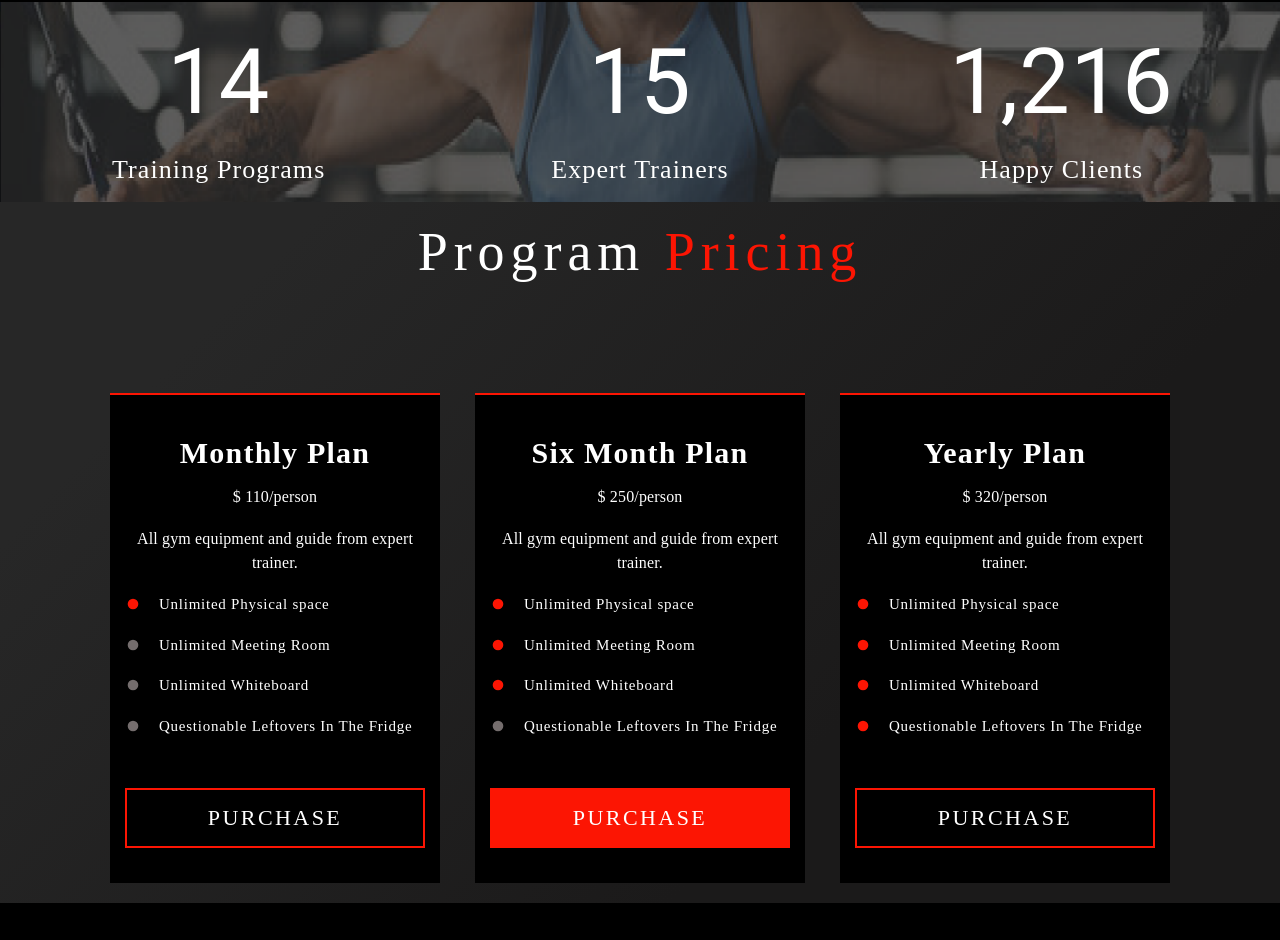
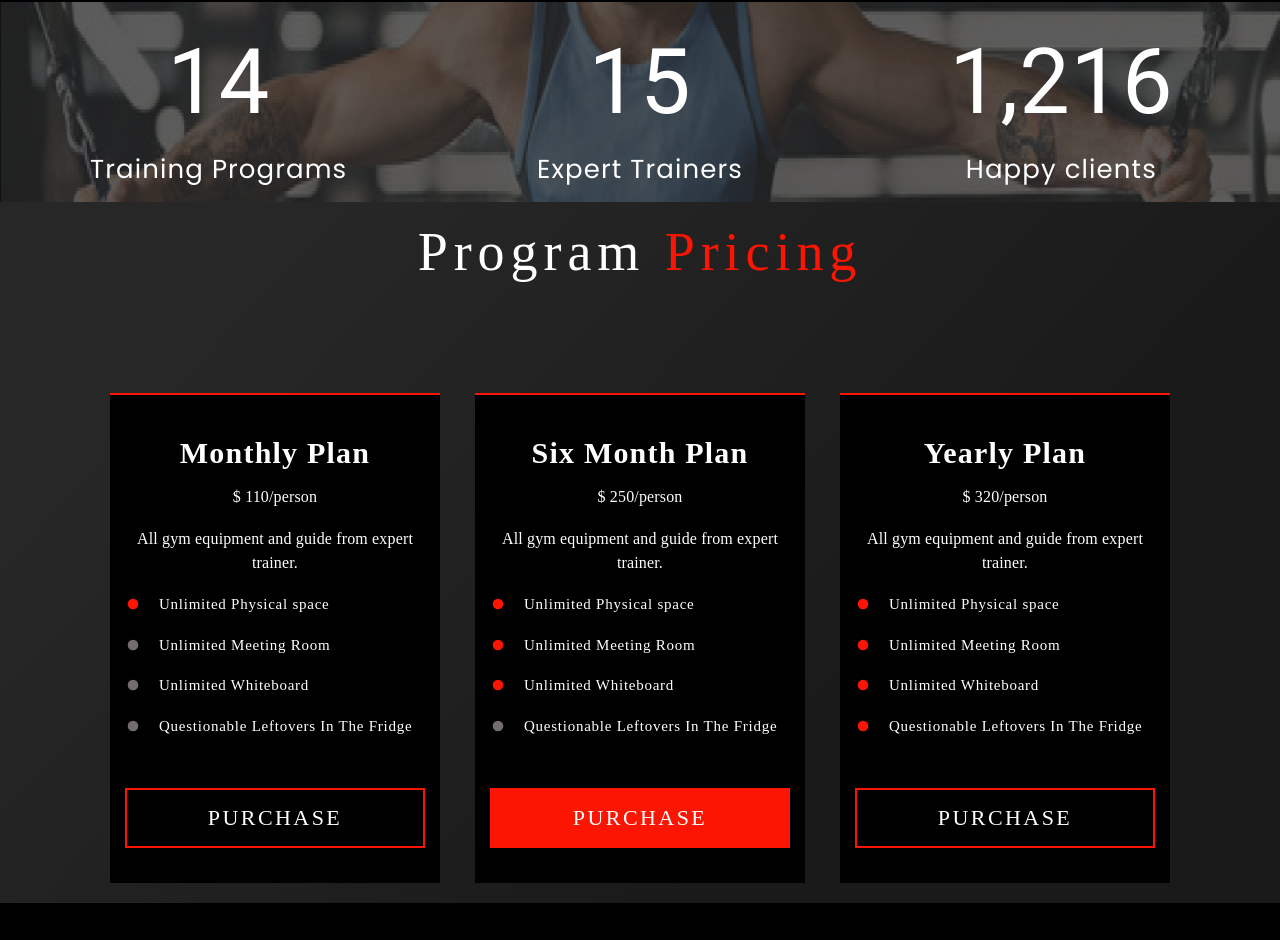
Before and after one commit to S-I-Supto/fitness-website, a React (Vite) app: page / in a window 1280 px wide. Shown: the part 1504-2444 px from the top of the page. Built offline with nearby package versions, Linux system fonts and the light colour scheme.

Commit message:
changed the counter fonts

```diff
--- a/src/components/Data.jsx
+++ b/src/components/Data.jsx
@@ -10,7 +10,7 @@ export let TotalData = [
     },
     {
         count: 1216,
-        subject: 'Happy Clients'
+        subject: `Happy clients`
     }
 ];
 
--- a/src/components/Total/Total.jsx
+++ b/src/components/Total/Total.jsx
@@ -15,7 +15,7 @@ const Total = () => {
                 <Stack direction={'row'} height={'100%'} padding={'8px'}>
                     {TotalData.map((item, index) => (
                         <Stack key={index} direction={'column'} sx={{ flex: 1, color: 'white' }} alignItems={'center'} justifyContent={'center'}>
-                            <Typography id='counter' sx={{ fontSize: { xs: '40px', md: '90px' } }}>
+                            <Typography id='counter' sx={{ fontSize: { xs: '40px', md: '90px' }, }}>
 
                                 {/* to enable counter while the element comes in view use enableScrollSpy,scrollSpyDelay */}
                                 {/*if you want to delay then use the prop: scrollSpyDelay={1000} */}
@@ -23,7 +23,7 @@ const Total = () => {
                                 <CountUp end={item.count} duration={2} enableScrollSpy={true} />
                             </Typography>
 
-                            <Typography sx={{ fontSize: { xs: '18px', md: '26px' }, letterSpacing: '1.1px', fontFamily: 'Cera-light', textAlign: 'center' }}>
+                            <Typography sx={{ fontSize: { xs: '18px', md: '26px' }, letterSpacing: '1.1px', fontFamily: 'Poppins', textAlign: 'center', padding: { xs: "0 10px", md: "0" } }}>
                                 {item.subject}
                             </Typography>
                         </Stack>
```
